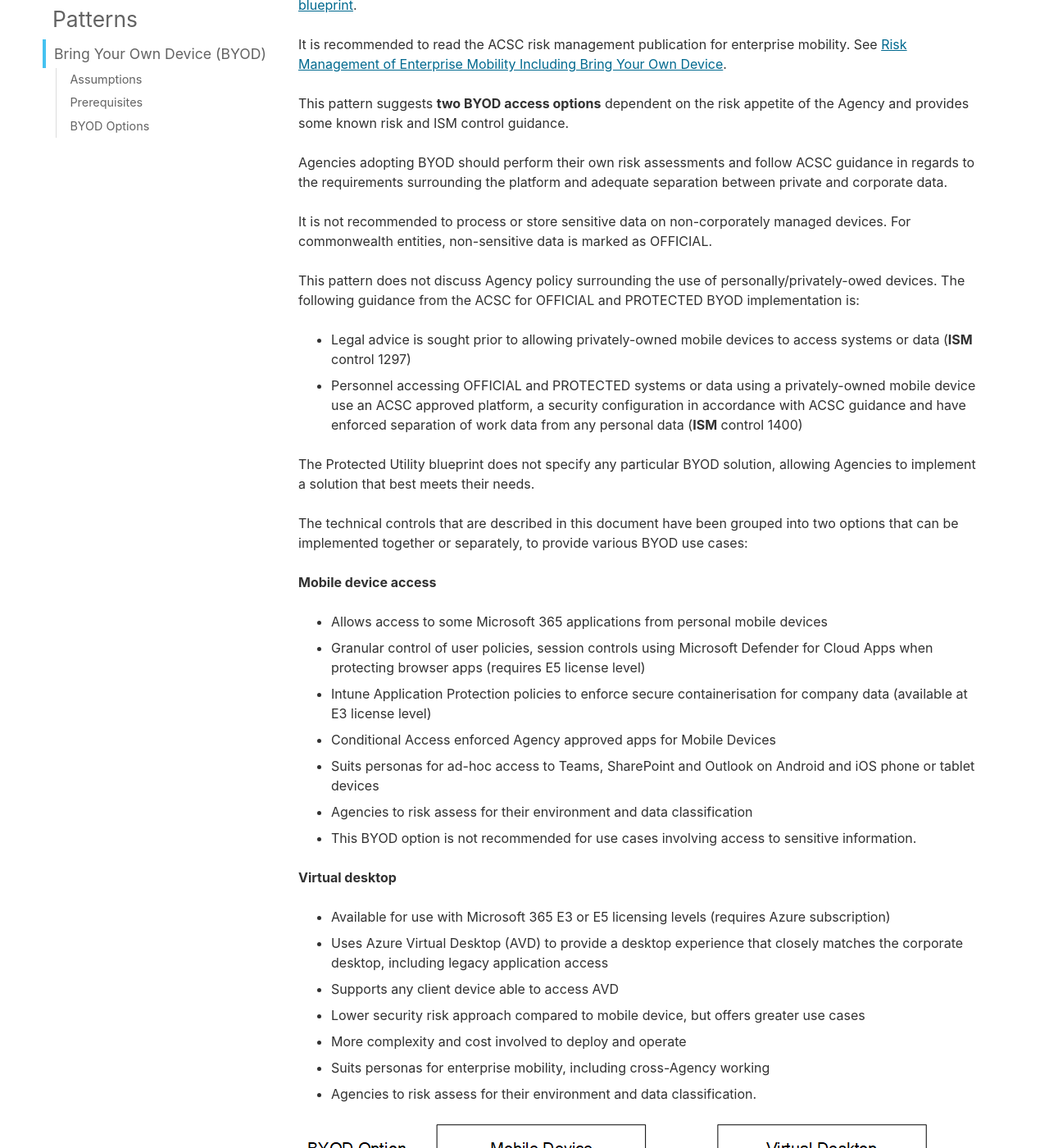
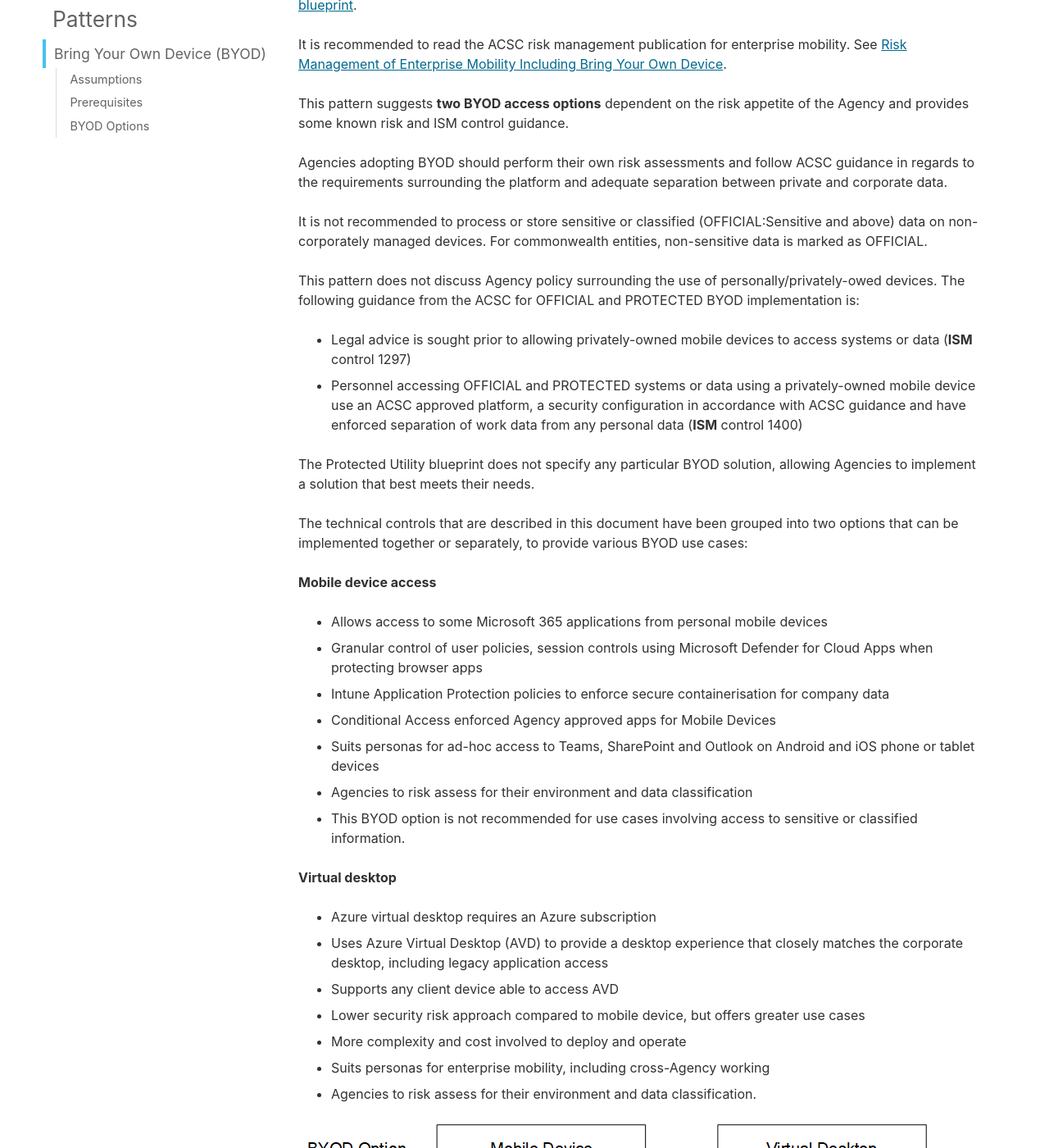
Before and after one commit to ASD-Blueprint/desktop.gov.au, a Jekyll site: the page built from patterns/byod.md, in a window 1280 px wide and 1400 px high, scrolled down 850 px. Shown: the whole window at 82% size. Built offline with Jekyll 4.4.1, drawn with Linux system fonts in a browser that asks for light colours; comment, search, counter and statistics services are not loaded; some of the changed text lies outside the part shown.

Commit message:
update based on DTA feedback

```diff
--- a/patterns/byod.md
+++ b/patterns/byod.md
@@ -22,7 +22,7 @@
 
 Agencies adopting BYOD should perform their own risk assessments and follow ACSC guidance in regards to the requirements surrounding the platform and adequate separation between private and corporate data.
 
-It is not recommended to process or store sensitive data on non-corporately managed devices. For commonwealth entities, non-sensitive data is marked as OFFICIAL.
+It is not recommended to process or store sensitive or classified (OFFICIAL:Sensitive and above) data on non-corporately managed devices. For commonwealth entities, non-sensitive data is marked as OFFICIAL.
 
 This pattern does not discuss Agency policy surrounding the use of personally/privately-owed devices. The following guidance from the ACSC for OFFICIAL and PROTECTED BYOD implementation is:
 
@@ -36,16 +36,16 @@
 **Mobile device access**
 
 * Allows access to some Microsoft 365 applications from personal mobile devices
-* Granular control of user policies, session controls using Microsoft Defender for Cloud Apps when protecting browser apps (requires E5 license level)
-* Intune Application Protection policies to enforce secure containerisation for company data  (available at E3 license level)
+* Granular control of user policies, session controls using Microsoft Defender for Cloud Apps when protecting browser apps
+* Intune Application Protection policies to enforce secure containerisation for company data
 * Conditional Access enforced Agency approved apps for Mobile Devices
 * Suits personas for ad-hoc access to Teams, SharePoint and Outlook on Android and iOS phone or tablet devices
 * Agencies to risk assess for their environment and data classification
-* This BYOD option is not recommended for use cases involving access to sensitive information.
+* This BYOD option is not recommended for use cases involving access to sensitive or classified information.
 
 **Virtual desktop**
 
-* Available for use with Microsoft 365 E3 or E5 licensing levels (requires Azure subscription)
+* Azure virtual desktop requires an Azure subscription
 * Uses Azure Virtual Desktop (AVD) to provide a desktop experience that closely matches the corporate desktop, including legacy application access
 * Supports any client device able to access AVD
 * Lower security risk approach compared to mobile device, but offers greater use cases
@@ -59,12 +59,9 @@
 
 The following represent the assumptions when considering to deploy either BYOD options into an existing blueprint deployment:
 
-* Protected Utility blueprint deployed in a cloud-only or hybrid pattern.
-* For enhanced security, the mobile device option requires Defender for Cloud Apps, which requires Microsoft 365 E5.
-* Licensing is available for Windows 10 Enterprise multi-session, Windows 10 Enterprise and FSLogix profile management.
-  * Microsoft 365 E3, E5
-  * Windows E3, E5
-  * Azure subscription
+* Protected Utility blueprint deployed in a cloud-only or hybrid pattern
+* Licensing as per the DTA PROTECTED utility
+* Azure Virtual Desktop requires a suitable Azure subscription
 
 ## Prerequisites
 
@@ -88,8 +85,8 @@
 
 Options | Use-Cases | Complexity to implement | Risk considerations
 --- | --- | ---| ---
- Mobile device access (Option 1) | Provides ad-hoc access on the road and in the office to email, Teams and SharePoint from personally owned mobile devices such as iOS and Android devices. <br />Use-case provides some offline access if connectivity is limited.<br /><br />Not suitable for sensitive data. | Easiest             | Inability to enforce device security controls<br /><br />Limited ability to check compliance for zero trust<br /><br />Lost phone, potential inability to remote data wipe as phone is not fully managed
- Virtual desktop (Option 2) | Provided through the Azure Virtual Desktop service, this provides a full Windows working environment similar to the corporate desktop. Access is available from a user's personal Windows or Mac device to access the virtual desktop.<br /><br />Remote working within another government Agency or partner environment.<br /><br />Legacy or non-cloud corporate applications (hybrid) can operate with this use-case.<br /><br />Use case requires always-on Internet connection. | More difficult | Greater compliance with PROTECTED-level ISM controls and the Essential Eight<br /><br />Underlying device used to access AVD, screen scraping and physical security
+ Mobile device access (Option 1) | Provides ad-hoc access on the road and in the office to email, Teams and SharePoint from personally owned mobile devices such as iOS and Android devices. <br />Use-case provides some offline access if connectivity is limited.<br /><br />Not suitable for OFFICIAL:Sensitve and above (sensitive or classified data). | Easiest             | Inability to enforce device security controls<br /><br />Limited ability to check compliance for zero trust<br /><br />Lost phone, potential inability to remote data wipe as phone is not fully managed
+ Virtual desktop (Option 2) | Provided through the Azure Virtual Desktop service, this provides a full Windows working environment similar to the corporate desktop. Access is available from a user's personal Windows or Mac device to access the virtual desktop.<br /><br />Remote working within another government Agency or partner environment.<br /><br />Legacy or non-cloud corporate applications (hybrid) can operate with this use-case.<br /><br />Use case requires always-on Internet connection. | More difficult | Greater compliance with PROTECTED-level ISM controls and the Essential Eight<br /><br />Screen shot/scraping and physical security (e.g. taking picture of the screen) is a residual risk
 
 The following process can be followed to determine which pattern option to follow.
 
```
Also changed, not shown: other parts of patterns/byod.md (+6 -6 lines), assets/images/patterns/byodoptions.png, 1 other file.
